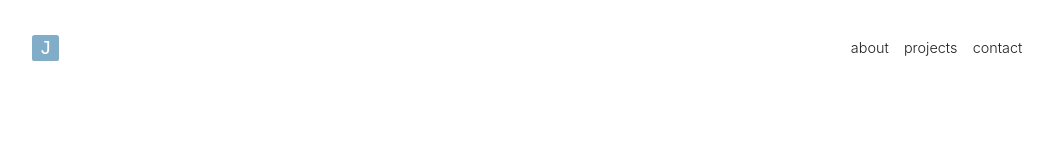
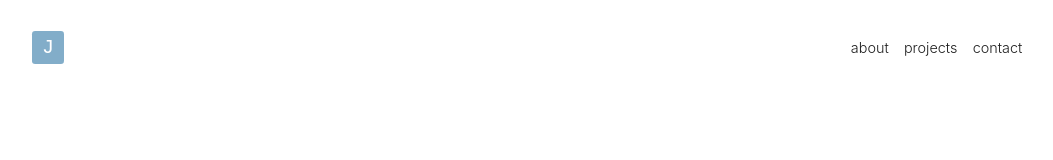
Before and after one commit to the-rabblerouser/portfolio, a Next.js app: page / in a window 1280 px wide. Shown: the top 160 px of the page, without its empty margins (110-1163 px from the left). Built offline with nearby package versions, Linux system fonts and the light colour scheme.

Commit message:
tab text update. Logo style update

```diff
--- a/components/Navbar.js
+++ b/components/Navbar.js
@@ -11,7 +11,7 @@ const Navbar = () => {
 					<div className={styles.navbarAlignment}>
 						<Link href="/">
 							<a className={styles.title}>
-								<span className={styles.logo}>J</span>
+								<div className={styles.logo}>J</div>
 							</a>
 						</Link>
 						<div className={styles.sectionNavs}>
--- a/pages/_app.js
+++ b/pages/_app.js
@@ -21,7 +21,7 @@ function MyApp({ Component, pageProps }) {
 	return (
 		<>
 			<Head>
-				<title>Joe McCann</title>
+				<title>joemccann.tech</title>
 				<link rel="icon" href="/favicon.ico" />
 				<link rel="preconnect" href="https://fonts.gstatic.com" />
 				<link
--- a/styles/Navbar.module.css
+++ b/styles/Navbar.module.css
@@ -30,12 +30,12 @@
 }
 
 .logo {
+	font-family: 'Inconsolata', monospace;
+	color: #fff;
 	background-color: var(--accent-color);
-	padding: 0.1rem 0.45rem 0.1rem 0.45rem;
+	padding: 0.1rem 0.6rem 0.1rem 0.6rem;
 	margin-right: 0.8rem;
 	border-radius: 10%;
-	color: #fff;
-	font-family: 'Inconsolata', monospace;
 }
 
 .title {
```
